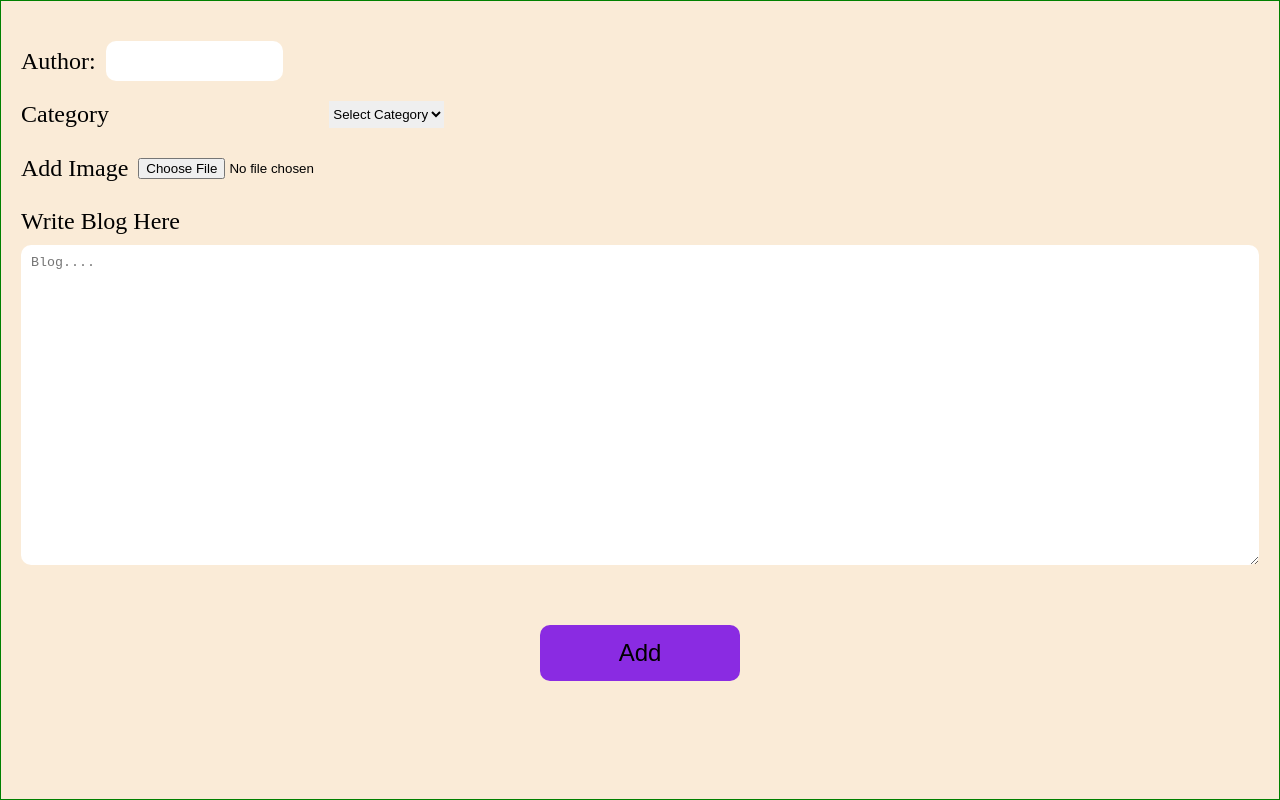
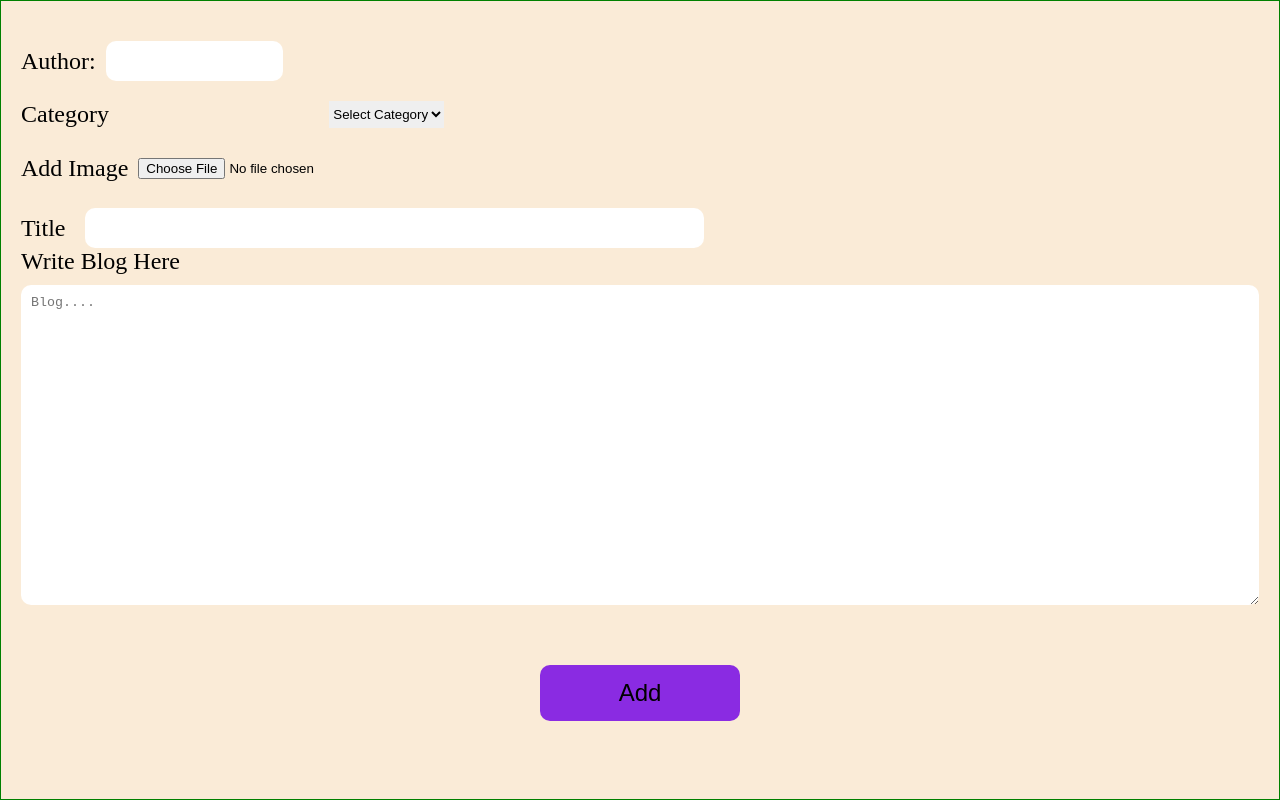
Before and after one commit to AneshKarki/Blog-Application, a React (Vite) app in the folder client/: page /createblog in a window 1280 px wide. Built offline with nearby package versions, Linux system fonts and the light colour scheme; sample sign-in values are in the browser's storage.

Commit message:
createBLog approvement

```diff
--- a/client/src/Pages/createBLog/CreateBlog.css
+++ b/client/src/Pages/createBLog/CreateBlog.css
@@ -84,3 +84,17 @@
   background-color: blueviolet;
   border-radius: 10px;
 }
+.titleC {
+  display: flex;
+  align-items: center;
+  font-size: 24px;
+  gap: 20px;
+}
+.titleC input {
+  outline: none;
+  border: none;
+  border-radius: 10px;
+  height: 5vh;
+  width: 50%;
+  padding-left: 10px;
+}
--- a/client/src/Pages/createBLog/CreateBlog.jsx
+++ b/client/src/Pages/createBLog/CreateBlog.jsx
@@ -2,6 +2,7 @@ import { useContext, useState } from "react";
 import "./CreateBlog.css";
 import axios from "axios";
 import { AuthContext } from "../../context/AuthContext";
+import { useNavigate } from "react-router-dom";
 const CreateBlog = () => {
   const { token } = useContext(AuthContext);
   const [author, setAuthor] = useState("");
@@ -9,6 +10,8 @@ const CreateBlog = () => {
   const [image, setImage] = useState(null);
   const [blog, setBlog] = useState("");
   const [preview, setPreview] = useState(null);
+  const [title, setTitle] = useState("");
+  const navigate = useNavigate();
 
   const handleImageChange = (event) => {
     const file = event.target.files[0]; // Get the first selected file
@@ -19,7 +22,6 @@ const CreateBlog = () => {
   };
 
   const handleSubmit = async (e) => {
-    console.log("hi");
     e.preventDefault();
     const formData = new FormData();
     if (token) {
@@ -27,6 +29,7 @@ const CreateBlog = () => {
       formData.append("token", token);
     }
     formData.append("author", author);
+    formData.append("title", title);
     formData.append("category", category);
     formData.append("blogParagraph", blog);
     formData.append("image", image);
@@ -52,6 +55,7 @@ const CreateBlog = () => {
           setImage(null);
           setPreview(null);
           setBlog("");
+          navigate("/");
         } else {
           alert("Server Error!");
         }
@@ -104,6 +108,18 @@ const CreateBlog = () => {
                 />
               )}
             </div>
+            <div className="titleC">
+              <label htmlFor="title">Title</label>
+              <input
+                type="text"
+                name="title"
+                id="title"
+                value={title}
+                onChange={(e) => {
+                  setTitle(e.target.value);
+                }}
+              />
+            </div>
             <div className="textC">
               <label htmlFor="blog">Write Blog Here</label>
               <textarea
```
Also changed, not shown: 2 other files (tests, documents, lock files or other folders).
